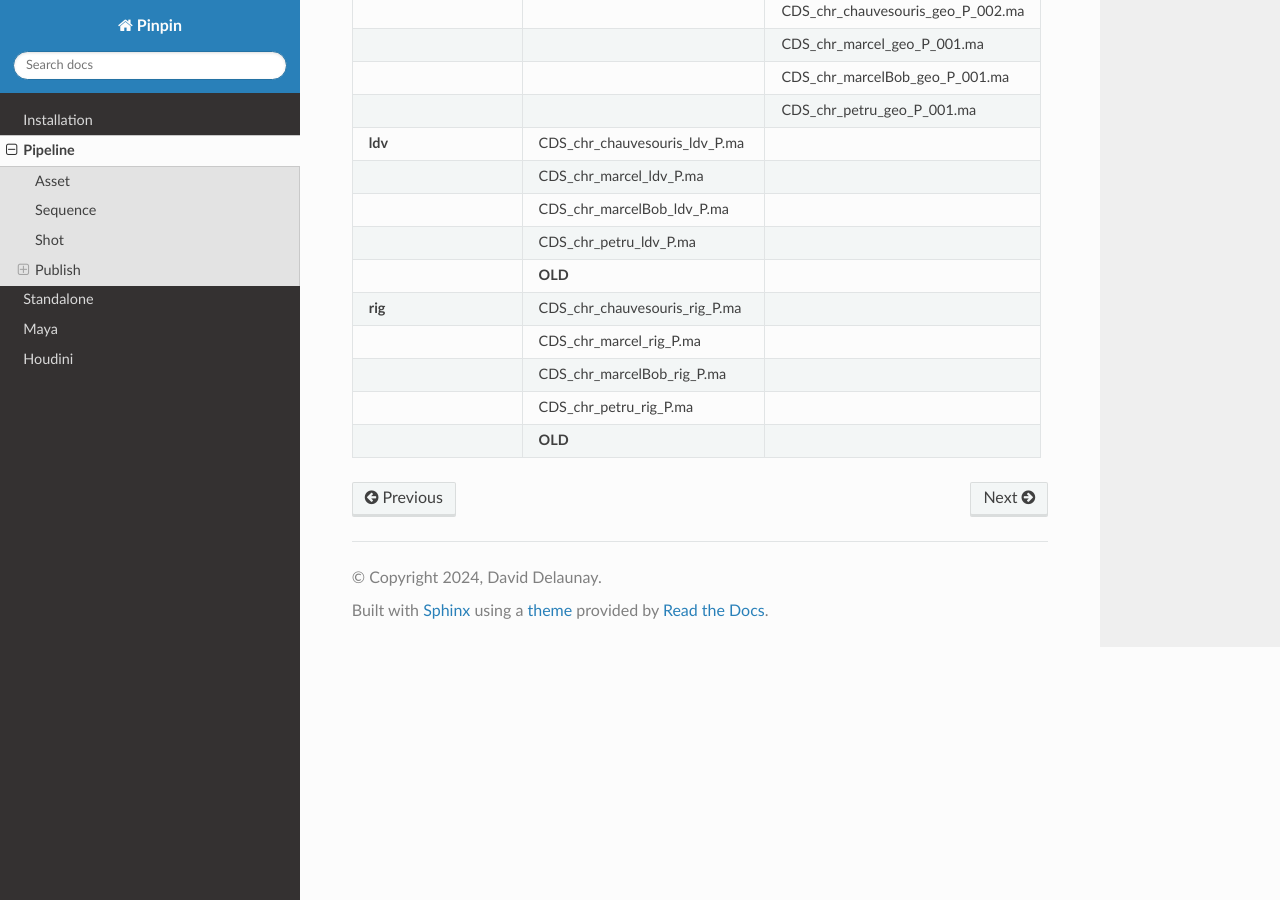
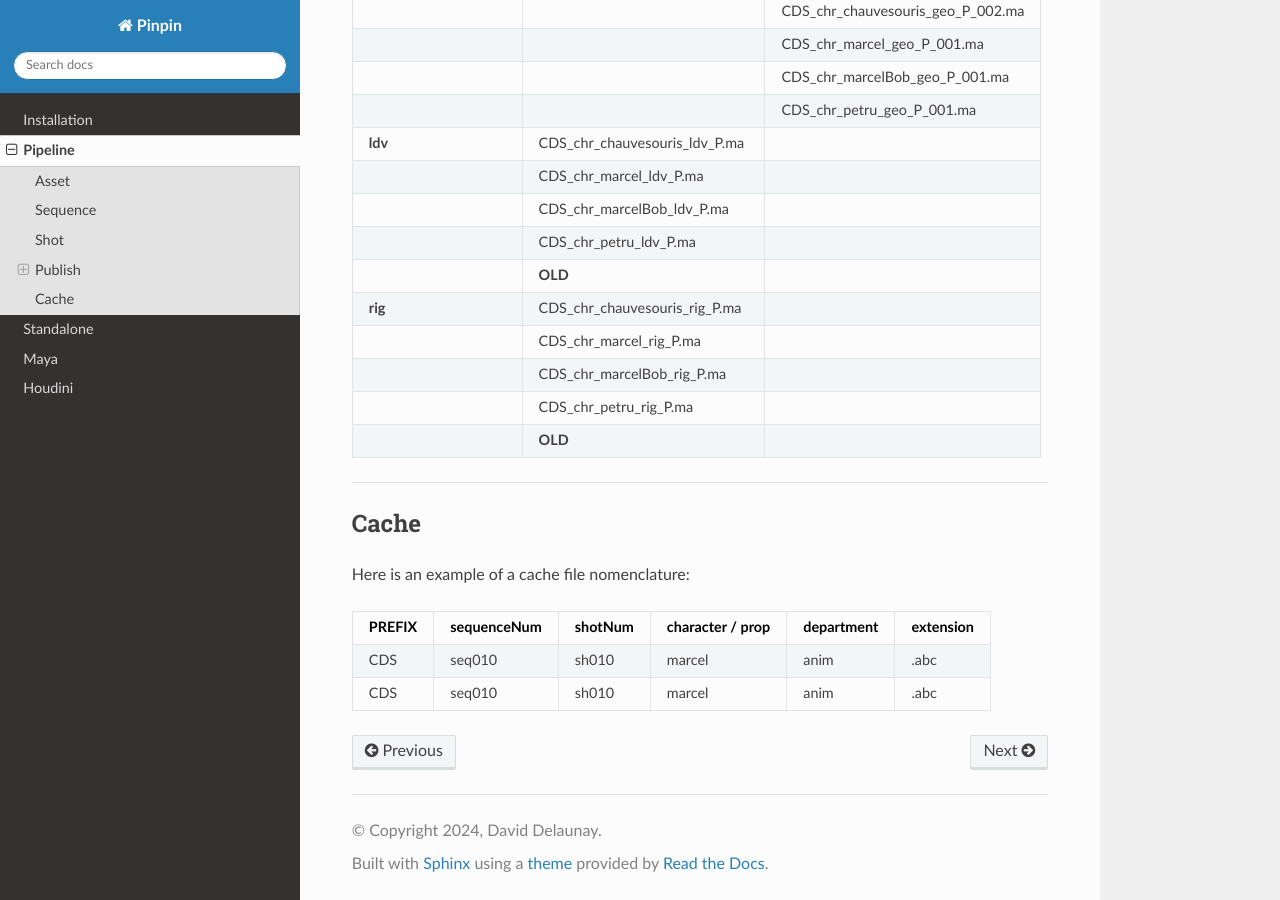
Before and after one commit to DavidDelaunay43/Pinpin, a Sphinx documentation site: the page built from documentation/source/pipeline.rst, in a window 1280 px wide and 900 px high, scrolled down 4551 px. Built offline with Sphinx 7.4.7 and the Read the Docs theme 2.0.0, drawn with Linux system fonts in a browser that asks for light colours.

Commit message:
update doc

```diff
--- a/documentation/html/index.html
+++ b/documentation/html/index.html
@@ -93,6 +93,7 @@
 <li class="toctree-l3"><a class="reference internal" href="pipeline.html#asset-publish">Asset publish</a></li>
 </ul>
 </li>
+<li class="toctree-l2"><a class="reference internal" href="pipeline.html#cache">Cache</a></li>
 </ul>
 </li>
 <li class="toctree-l1"><a class="reference internal" href="standalone.html">Standalone</a><ul>
--- a/documentation/html/searchindex.js
+++ b/documentation/html/searchindex.js
@@ -1 +1 @@
-Search.setIndex({"alltitles": {"Pinpin 1.1.4 Documentation": [[0, "pinpin-1-1-4-documentation"]]}, "docnames": ["index"], "envversion": {"sphinx": 61, "sphinx.domains.c": 3, "sphinx.domains.changeset": 1, "sphinx.domains.citation": 1, "sphinx.domains.cpp": 9, "sphinx.domains.index": 1, "sphinx.domains.javascript": 3, "sphinx.domains.math": 2, "sphinx.domains.python": 4, "sphinx.domains.rst": 2, "sphinx.domains.std": 2}, "filenames": ["index.rst"], "indexentries": {}, "objects": {}, "objnames": {}, "objtypes": {}, "terms": {"2023": 0, "2024": 0, "alemb": 0, "asset": 0, "browser": 0, "creat": 0, "demo": 0, "edit": 0, "esma": 0, "film": 0, "github": 0, "houdini": 0, "i": 0, "instal": 0, "link": 0, "manag": 0, "maya": 0, "montpelli": 0, "pipelin": 0, "publish": 0, "quick": 0, "repositori": 0, "sequenc": 0, "shot": 0, "standalon": 0, "util": 0, "video": 0, "workflow": 0}, "titles": ["Pinpin 1.1.4 Documentation"], "titleterms": {"1": 0, "4": 0, "document": 0, "pinpin": 0}})
+Search.setIndex({"alltitles": {"Pinpin 1.1.4 Documentation": [[0, "pinpin-1-1-4-documentation"]]}, "docnames": ["index"], "envversion": {"sphinx": 61, "sphinx.domains.c": 3, "sphinx.domains.changeset": 1, "sphinx.domains.citation": 1, "sphinx.domains.cpp": 9, "sphinx.domains.index": 1, "sphinx.domains.javascript": 3, "sphinx.domains.math": 2, "sphinx.domains.python": 4, "sphinx.domains.rst": 2, "sphinx.domains.std": 2}, "filenames": ["index.rst"], "indexentries": {}, "objects": {}, "objnames": {}, "objtypes": {}, "terms": {"2023": 0, "2024": 0, "alemb": 0, "asset": 0, "browser": 0, "cach": 0, "creat": 0, "demo": 0, "edit": 0, "esma": 0, "film": 0, "github": 0, "houdini": 0, "i": 0, "instal": 0, "link": 0, "manag": 0, "maya": 0, "montpelli": 0, "pipelin": 0, "publish": 0, "quick": 0, "repositori": 0, "sequenc": 0, "shot": 0, "standalon": 0, "util": 0, "video": 0, "workflow": 0}, "titles": ["Pinpin 1.1.4 Documentation"], "titleterms": {"1": 0, "4": 0, "document": 0, "pinpin": 0}})
--- a/documentation/source/pipeline.rst
+++ b/documentation/source/pipeline.rst
@@ -362,3 +362,32 @@
    * -
      - **OLD**
      -
+
+-----
+
+Cache
+-----
+
+Here is an example of a cache file nomenclature:
+
+.. list-table::
+   :header-rows: 1
+
+   * - PREFIX
+     - sequenceNum
+     - shotNum
+     - character / prop
+     - department
+     - extension
+   * - CDS
+     - seq010
+     - sh010
+     - marcel
+     - anim
+     - .abc
+   * - CDS
+     - seq010
+     - sh010
+     - marcel
+     - anim
+     - .abc
```
Also changed, not shown: README.md (+3 -0 lines), 2 other files.
